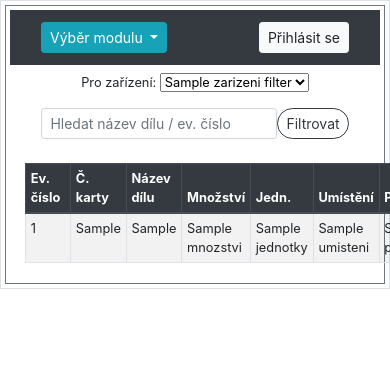
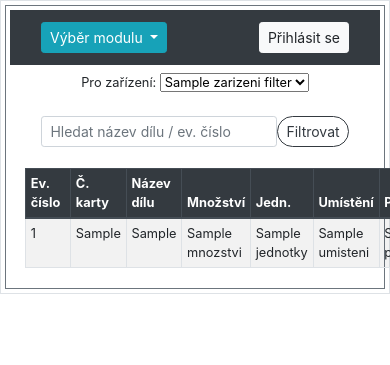
Before and after one commit to zpilat/Django-warehouse, a Django app: template hpm_sklad/templates/hpm_sklad/sklad_mobile.html in a window 390 px wide; the page is wider, and only the part inside the window is pictured. Shown: the top 365 px of that part. Run offline with Django 3.2, Linux system fonts and the light colour scheme; the template is opened without the code that fills it: most values are stand-ins (such as "Sample title", 1, 10 or a date in 2020); parts of the project's set-up code (start-up, migrations or seed data) failed here and were passed over; some libraries are stand-ins or nearby versions.

Commit message:
úprava zobrazení sklad pro mobily

```diff
--- a/hpm_sklad/templates/hpm_sklad/sklad_mobile.html
+++ b/hpm_sklad/templates/hpm_sklad/sklad_mobile.html
@@ -4,11 +4,12 @@
 
 {% block left_content %}
     <form method="GET" action="" class="form-inline justify-content-center align-items-center small my-2 w-100">
-        <div class="form-group mx-sm-3 mb-2">
-            <div class="form-row justify-content-center align-items-center">
+        <div class="w-100">
+            <!-- První řádek: Filtr zařízení -->
+            <div class="form-row justify-content-center align-items-center mb-2">
                 <div class="form-group mx-sm-2 mb-2">
                     <label for="zarizeni_filter" class="mr-sm-2">Pro zařízení:</label>
-                    <select name="zarizeni_filter" class="form-select form-select-sm mr-sm-2" id="zarizeni_filter">
+                    <select name="zarizeni_filter" class="form-select form-select-sm" id="zarizeni_filter">
                         {% for value, label in zarizeni_filters %}
                         <option value="{{ value }}" {% if request.GET.zarizeni_filter == value %}selected{% endif %}>{{ label }}</option>
                         {% endfor %}
@@ -16,11 +17,12 @@
                 </div>
             </div>
 
-            <div class="form-row justify-content-center align-items-center small">
-                <div class="form-group mx-sm-3 mb-2">
+            <!-- Druhý řádek: Vyhledávání + tlačítko Filtrovat -->
+            <div class="form-row justify-content-center align-items-center mb-2">
+                <div class="form-group mx-sm-3">
                     <input class="form-control form-control-sm" type="text" name="query" placeholder="Hledat název dílu / ev. číslo" value="{{ request.GET.query }}">
                 </div>
-                <div class="form-group mx-sm-3 mb-2">
+                <div class="form-group mx-sm-3">
                     <button class="btn btn-outline-dark btn-sm rounded-pill" type="submit">Filtrovat</button>
                 </div>
             </div>
@@ -29,7 +31,6 @@
         <input type="hidden" name="sort" value="{% if request.GET.sort %}{{ request.GET.sort }}{% else %}evidencni_cislo{% endif %}">
         <input type="hidden" name="order" value="{% if request.GET.order %}{{ request.GET.order }}{% else %}down{% endif %}">
     </form>
-
 
     <div class="container-fluid">
         <table class="table table-sm table-hover table-striped table-bordered">
```
